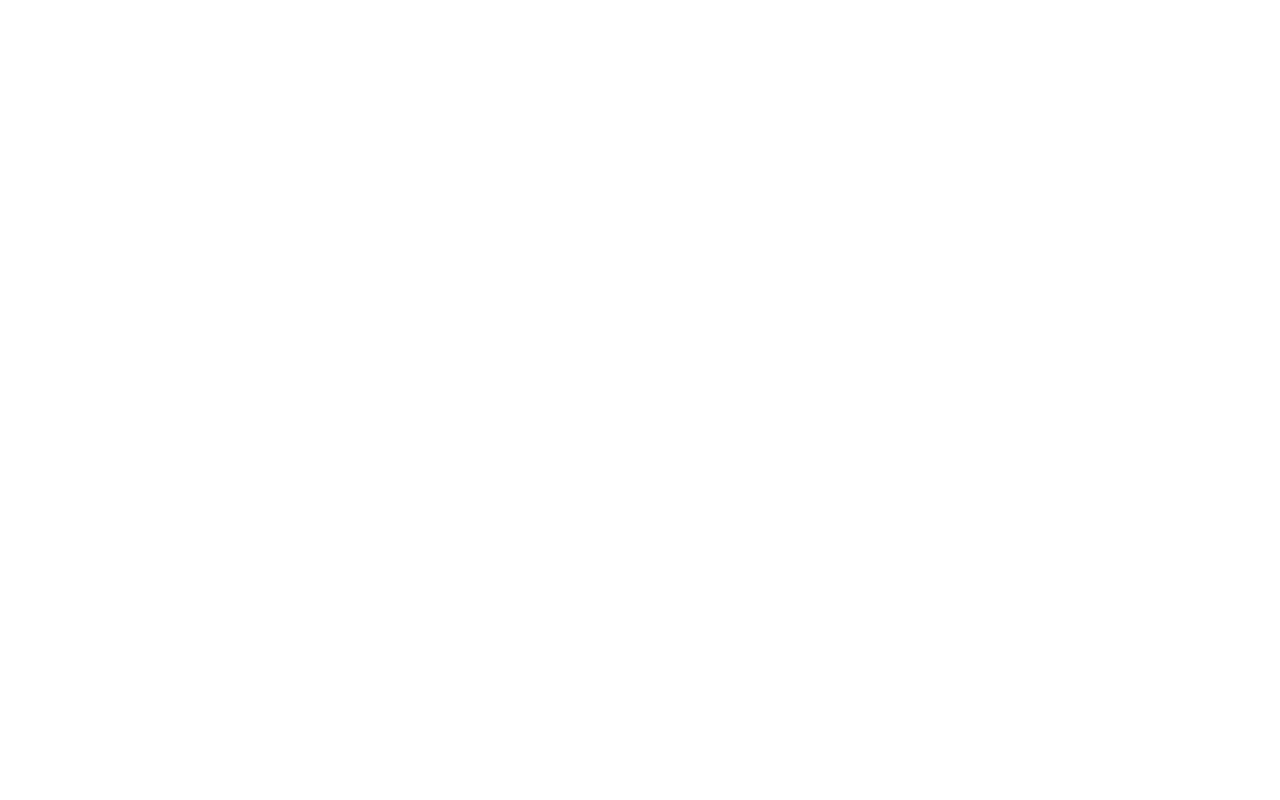
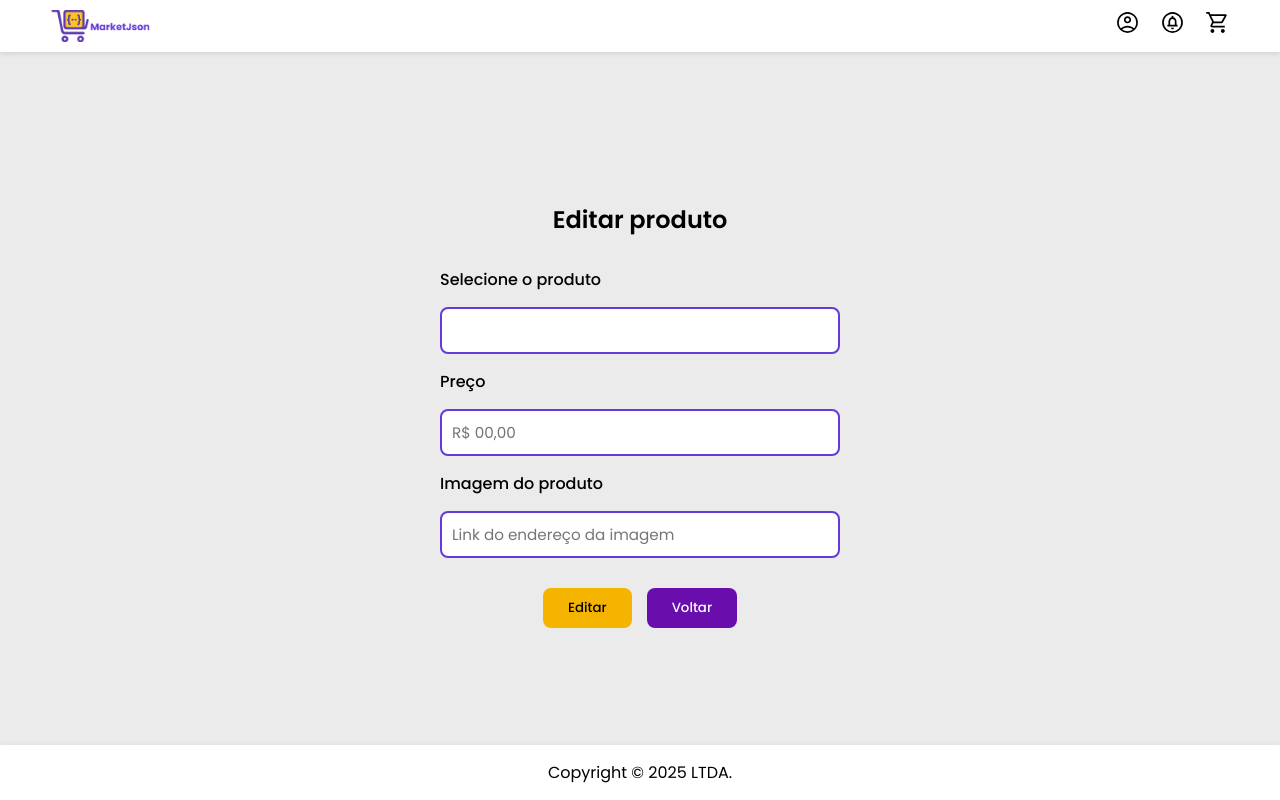
Before and after one commit to nobrupsiq/front-end-trabalho-p1, a plain HTML site: page assets/screens/editar_produto.html in a window 1280 px wide. Drawn offline with Linux system fonts and the light colour scheme.

Commit message:
Primeiro commit editar_produto

```diff
--- a/assets/screens/adicionar_produto.html
+++ b/assets/screens/adicionar_produto.html
@@ -10,7 +10,7 @@
   <link rel="preconnect" href="https://fonts.googleapis.com">
   <link rel="preconnect" href="https://fonts.gstatic.com" crossorigin>
   <link href="https://fonts.googleapis.com/css2?family=Poppins:wght@300;400;500;600&display=swap" rel="stylesheet">
-  <link rel="stylesheet" href="./src/css/style.css">
+  <link rel="stylesheet" href="../../src/css/adicionar_produto.css">
 </head>
 
 <body>
--- a/assets/screens/editar_produto.html
+++ b/assets/screens/editar_produto.html
@@ -0,0 +1,57 @@
+<!DOCTYPE html>
+<html lang="pt-br">
+
+<head>
+  <meta charset="UTF-8">
+  <meta name="viewport" content="width=device-width, initial-scale=1.0">
+  <title>Editar produto | MarketJson</title>
+
+
+  <link rel="preconnect" href="https://fonts.googleapis.com">
+  <link rel="preconnect" href="https://fonts.gstatic.com" crossorigin>
+  <link href="https://fonts.googleapis.com/css2?family=Poppins:wght@300;400;500;600&display=swap" rel="stylesheet">
+  <link rel="stylesheet" href="../../src/css/editar_produto.css">
+</head>
+
+<body>
+
+  <header class="header-container">
+    <div class="logo">
+      <img src="../img/logo.png" alt="Logo MarketJson">
+    </div>
+
+    <nav class="menu">
+      <a href="#"><img src="../icons/circle_person.svg" alt="Usuário"></a>
+      <a href="#"><img src="../icons/circle_notification.svg" alt="Notificações"></a>
+      <a href="#"><img src="../icons/shopping_cart.svg" alt="Carrinho"></a>
+    </nav>
+  </header>
+
+
+  <main class="form-container">
+    <h1>Editar produto</h1>
+
+    <form class="produto-form">
+      <label for="nome">Selecione o produto</label>
+      <input type="text" id="nome" placeholder="">
+
+      <label for="preco">Preço</label>
+      <input type="text" id="nome" placeholder="R$ 00,00">
+
+      <label for="imagem">Imagem do produto</label>
+      <input type="text" id="nome" placeholder="Link do endereço da imagem">
+
+      <div class="botoes">
+        <button class="btn amarelo" type="submit">Editar</button>
+        <button class="btn roxo" type="button" onclick="history.back()">Voltar</button>
+      </div>
+    </form>
+  </main>
+
+
+  <footer class="footer-container">
+    <p>Copyright &copy; 2025 LTDA.</p>
+  </footer>
+</body>
+
+</html>
--- /dev/null
+++ b/src/css/editar_produto.css
@@ -0,0 +1,129 @@
+@import "./global.css";
+
+body {
+  background: var(--background-geral);
+}
+
+/* ====== CABEÇALHO ====== */
+.header-container {
+  display: flex;
+  justify-content: space-between;
+  align-items: center;
+  background-color: #fff;
+  padding: 10px 50px;
+  box-shadow: 0 2px 5px rgba(0, 0, 0, 0.1);
+}
+
+.logo {
+  display: flex;
+  align-items: center;
+  gap: 10px;
+}
+
+.logo img {
+  width: 100px;
+}
+
+.menu {
+  display: flex;
+  align-items: center;
+  gap: 20px;
+}
+
+.menu a img {
+  width: 25px;
+}
+
+.menu-link {
+  text-decoration: none;
+  color: #6a0dad;
+  font-weight: 500;
+}
+
+/* ====== FORMULÁRIO ====== */
+.form-container {
+  display: flex;
+  flex-direction: column;
+  align-items: center;
+  margin-top: 150px;
+}
+
+.form-container h1 {
+  font-size: 1.5rem;
+  margin-bottom: 30px;
+}
+
+.produto-form {
+  display: flex;
+  flex-direction: column;
+  gap: 15px;
+}
+
+.produto-form label {
+  text-align: left;
+  font-weight: 500;
+}
+
+.produto-form input {
+  padding: 10px;
+  border: 2px solid #ccc;
+  border-radius: 8px;
+  outline: none;
+  font-size: 0.95rem;
+}
+
+.produto-form input:focus {
+  border-color: #6a0dad;
+}
+
+#nome {
+  width: 400px;
+  border-color: #6639da;
+
+}
+
+/* ====== BOTÕES ====== */
+.botoes {
+  display: flex;
+  justify-content: center;
+  gap: 15px;
+  margin-top: 15px;
+}
+
+.btn {
+  border: none;
+  padding: 10px 25px;
+  border-radius: 8px;
+  color: #fff;
+  cursor: pointer;
+  font-weight: 500;
+  transition: 0.3s;
+}
+
+.btn.amarelo {
+  background-color: #f5b400;
+  color:black;
+}
+
+.btn.amarelo:hover {
+  background-color: #d49d00;
+}
+
+.btn.roxo {
+  background-color: #6a0dad;
+}
+
+.btn.roxo:hover {
+  background-color: #520c8a;
+}
+
+/* ====== RODAPÉ ====== */
+.footer-container {
+  text-align: center;
+  padding: 15px 0;
+  background-color: #fff;
+  box-shadow: 0 -1px 5px rgba(0, 0, 0, 0.05);
+  position: fixed;
+  bottom: 0;
+  width: 100%;
+}
```
